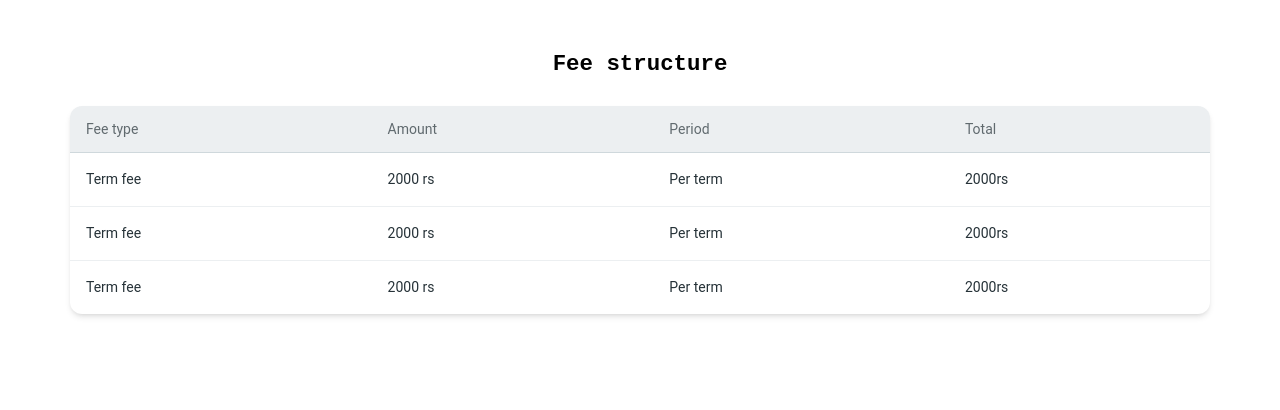
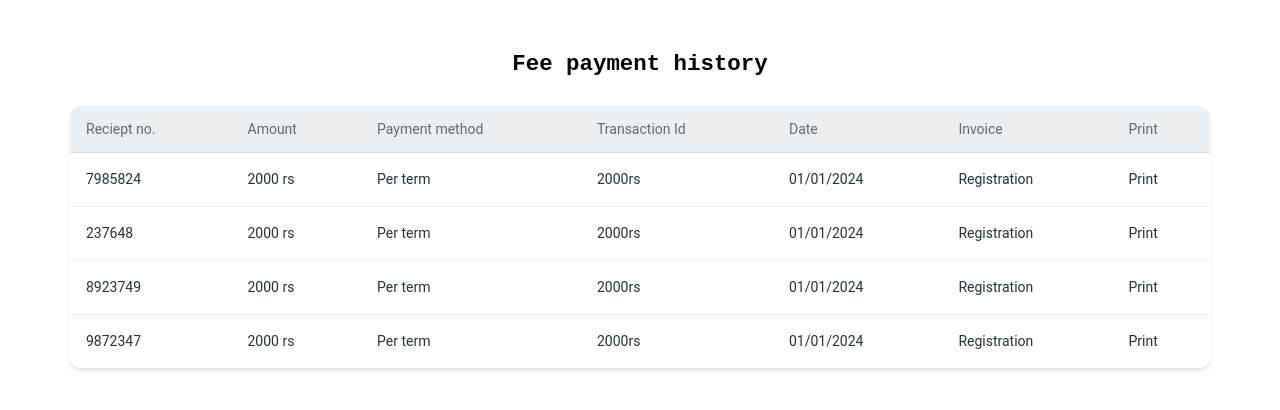
Before and after one commit to muhammedashfaq/EelonApp-FrontEnd, a React (Vite) app in the folder client/: page /testyk in a window 1280 px wide. Shown: the top 410 px of the page. Built offline with nearby package versions, Linux system fonts and the light colour scheme.

Commit message:
added student pay history table

```diff
--- /dev/null
+++ b/client/src/Components/Student/DashboardComponent/StudentPaymentHistory.jsx
@@ -0,0 +1,192 @@
+import { Card, Typography } from "@material-tailwind/react";
+
+const TABLE_HEAD = [
+  "Reciept no.",
+  "Amount",
+  "Payment method",
+  "Transaction Id",
+  "Date",
+  "Invoice",
+  "Print",
+];
+
+const TABLE_ROWS = [
+  {
+    recieptNo: "7985824",
+    amount: "2000 rs",
+    payMethod: "Per term",
+    transactionId: "2000rs",
+    date: "01/01/2024",
+    invoice: "Registration",
+    print: "Print",
+  },
+  {
+    recieptNo: "237648",
+    amount: "2000 rs",
+    payMethod: "Per term",
+    transactionId: "2000rs",
+    date: "01/01/2024",
+    invoice: "Registration",
+    print: "Print",
+  },
+  {
+    recieptNo: "8923749",
+    amount: "2000 rs",
+    payMethod: "Per term",
+    transactionId: "2000rs",
+    date: "01/01/2024",
+    invoice: "Registration",
+    print: "Print",
+  },
+  {
+    recieptNo: "9872347",
+    amount: "2000 rs",
+    payMethod: "Per term",
+    transactionId: "2000rs",
+    date: "01/01/2024",
+    invoice: "Registration",
+    print: "Print",
+  },
+];
+
+export function StudentPaymentHistory() {
+  return (
+    <>
+      <br />
+      <br />
+
+      <div
+        style={{
+          display: "flex",
+          justifyContent: "center",
+          alignItems: "center",
+        }}
+      >
+        <div className="container xl">
+          <h2
+            style={{
+              fontSize: "1.4rem",
+              fontFamily: "monospace",
+              fontWeight: "bolder",
+              textAlign: "center",
+            }}
+          >
+            Fee payment history
+          </h2>
+          <br />
+          <Card className="h-full w-full overflow-scroll">
+            <table className="w-full min-w-max table-auto text-left">
+              <thead>
+                <tr>
+                  {TABLE_HEAD.map((head) => (
+                    <th
+                      key={head}
+                      className="border-b border-blue-gray-100 bg-blue-gray-50 p-4"
+                    >
+                      <Typography
+                        variant="small"
+                        color="blue-gray"
+                        className="font-normal leading-none opacity-70"
+                      >
+                        {head}
+                      </Typography>
+                    </th>
+                  ))}
+                </tr>
+              </thead>
+              <tbody>
+                {TABLE_ROWS.map(
+                  (
+                    {
+                      recieptNo,
+                      amount,
+                      payMethod,
+                      transactionId,
+                      date,
+                      invoice,
+                      print,
+                    },
+                    index
+                  ) => {
+                    const isLast = index === TABLE_ROWS.length - 1;
+                    const classes = isLast
+                      ? "p-4"
+                      : "p-4 border-b border-blue-gray-50";
+
+                    return (
+                      <tr key={recieptNo}>
+                        <td className={classes}>
+                          <Typography
+                            variant="small"
+                            color="blue-gray"
+                            className="font-normal"
+                          >
+                            {recieptNo}
+                          </Typography>
+                        </td>
+                        <td className={classes}>
+                          <Typography
+                            variant="small"
+                            color="blue-gray"
+                            className="font-normal"
+                          >
+                            {amount}
+                          </Typography>
+                        </td>
+                        <td className={classes}>
+                          <Typography
+                            variant="small"
+                            color="blue-gray"
+                            className="font-normal"
+                          >
+                            {payMethod}
+                          </Typography>
+                        </td>
+                        <td className={classes}>
+                          <Typography
+                            variant="small"
+                            color="blue-gray"
+                            className="font-normal"
+                          >
+                            {transactionId}
+                          </Typography>
+                        </td>
+                        <td className={classes}>
+                          <Typography
+                            variant="small"
+                            color="blue-gray"
+                            className="font-normal"
+                          >
+                            {date}
+                          </Typography>
+                        </td>
+                        <td className={classes}>
+                          <Typography
+                            variant="small"
+                            color="blue-gray"
+                            className="font-normal"
+                          >
+                            {invoice}
+                          </Typography>
+                        </td>
+                        <td className={classes}>
+                          <Typography
+                            variant="small"
+                            color="blue-gray"
+                            className="font-normal"
+                          >
+                            {print}
+                          </Typography>
+                        </td>
+                      </tr>
+                    );
+                  }
+                )}
+              </tbody>
+            </table>
+          </Card>
+        </div>
+      </div>
+    </>
+  );
+}
--- a/client/src/Components/TestYk.jsx
+++ b/client/src/Components/TestYk.jsx
@@ -2,13 +2,15 @@ import React from "react";
 import StudentFeeInvoicesComponent from "./Student/DashboardComponent/StudentFeeInvoicesComponent";
 import StudentDetails from "./Student/DashboardComponent/StudentDetails";
 import { StudentFeeStructure } from "./Student/DashboardComponent/StudentFeeStructure";
+import { StudentPaymentHistory } from "./Student/DashboardComponent/StudentPaymentHistory";
 
 const TestYk = () => {
   return (
     <>
       {/* <StudentDetails /> */}
       {/* <StudentFeeInvoicesComponent /> */}
-      <StudentFeeStructure />
+      {/* <StudentFeeStructure /> */}
+      <StudentPaymentHistory />
     </>
   );
 };
```
